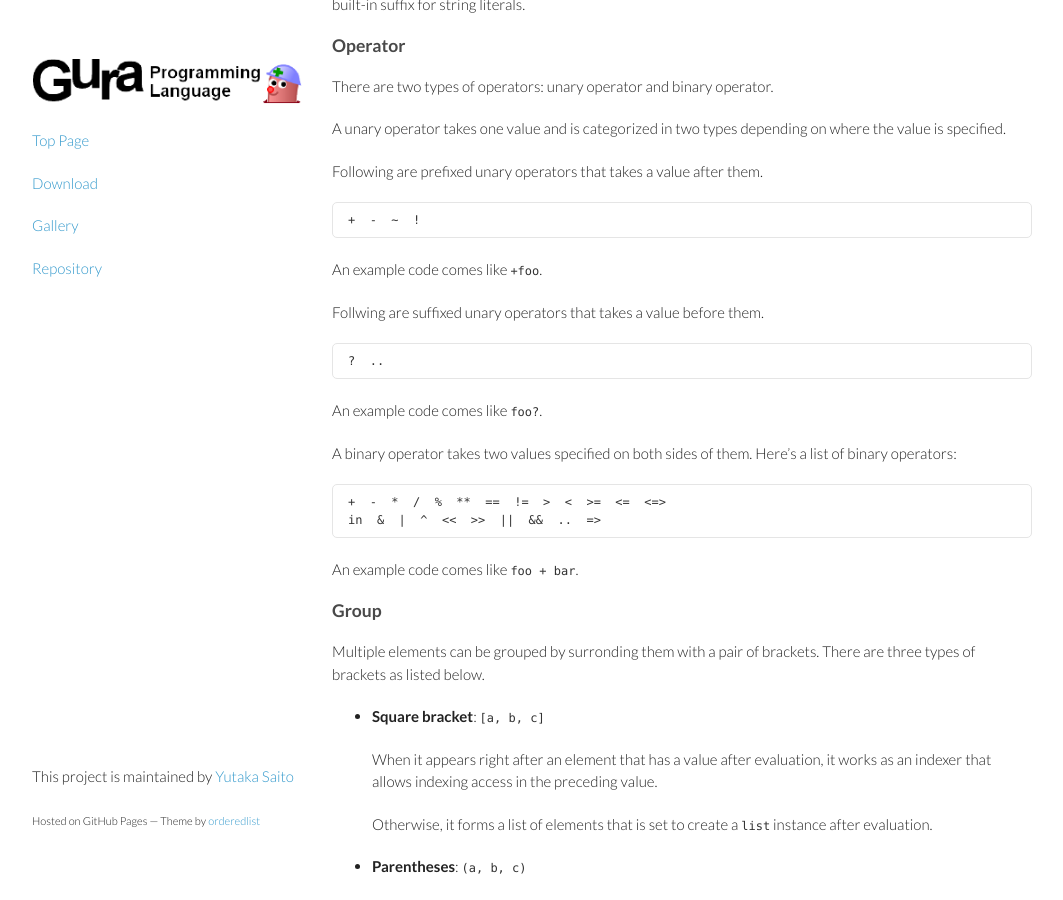
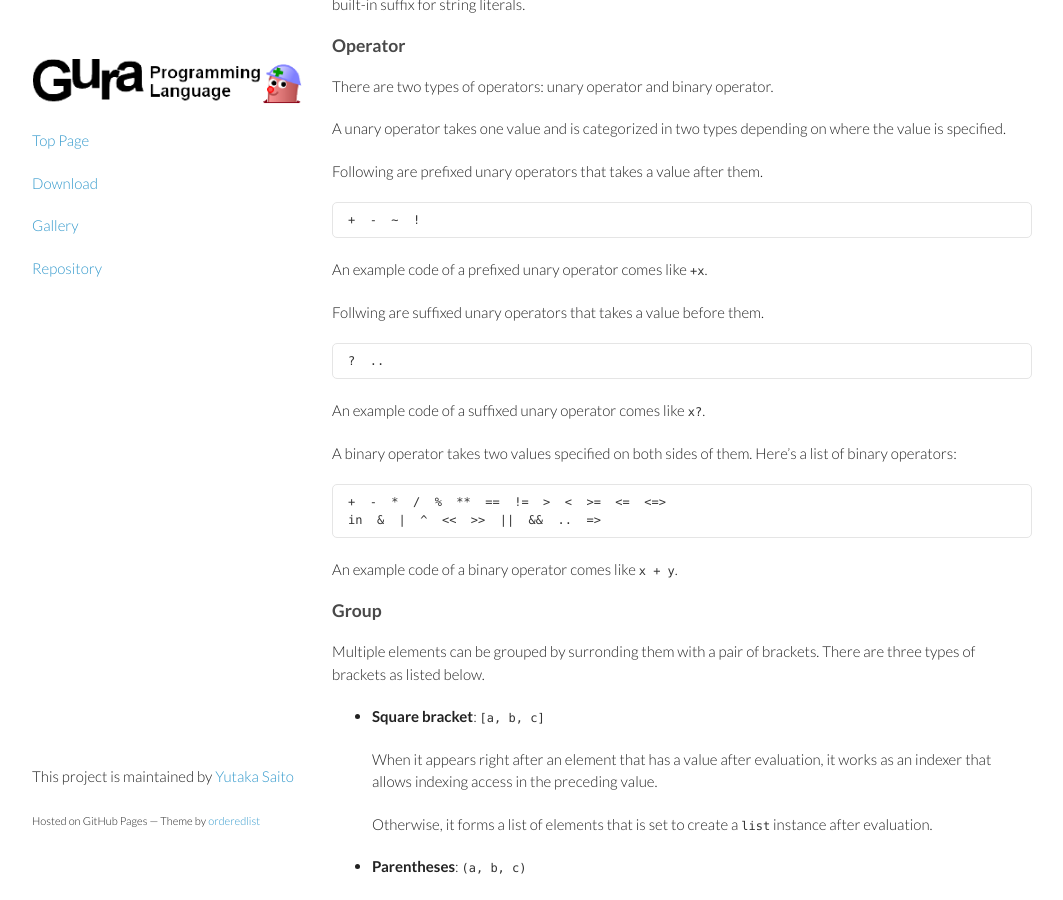
Before and after one commit to rudidude86/gura-lang.github.io, a Jekyll site: the page built from documents/Syntax.md, in a window 1280 px wide and 900 px high, scrolled down 3773 px. Shown: the whole window, without its empty margins (108-1171 px from the left). Built offline with Jekyll 4.4.1, drawn with Linux system fonts in a browser that asks for light colours; Markdown is read by kramdown in place of the engine named in the settings.

Commit message:
updated document of Syntax

```diff
--- a/documents/Syntax.md
+++ b/documents/Syntax.md
@@ -205,13 +205,13 @@ Following are prefixed unary operators that takes a value after them.
 
     +  -  ~  !
 
-An example code comes like `+foo`.
+An example code of a prefixed unary operator comes like `+x`.
 
 Follwing are suffixed unary operators that takes a value before them.
 
     ?  ..
 
-An example code comes like `foo?`.
+An example code of a suffixed unary operator comes like `x?`.
 
 A binary operator takes two values specified on both sides of them.
 Here's a list of binary operators:
@@ -219,7 +219,7 @@ Here's a list of binary operators:
     +  -  *  /  %  **  ==  !=  >  <  >=  <=  <=>
     in  &  |  ^  <<  >>  ||  &&  ..  =>
 
-An example code comes like `foo + bar`.
+An example code of a binary operator comes like `x + y`.
 
 
 ### Group
```
